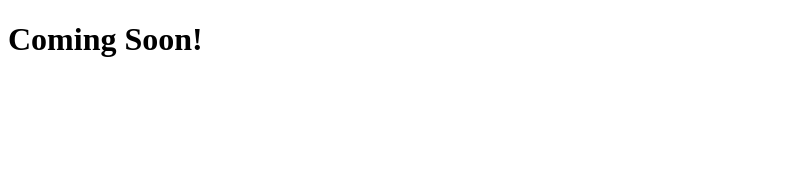
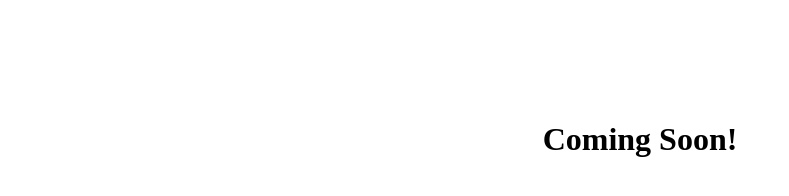
Before and after one commit to web-ext-labs/ui-tool, a plain HTML site: page index.html in a window 1280 px wide. Shown: the whole page, without its empty margins (0-789 px from the left). Drawn offline with Linux system fonts and the light colour scheme.

Commit message:
Update index.html

```diff
--- a/index.html
+++ b/index.html
@@ -15,7 +15,7 @@
 </head>
 
 <body>
-    <h1> Coming Soon!</h1>
+    <h1 style="text-align:center;padding-top: 100px;"> Coming Soon!</h1>
 </body>
 
 </html>
```
